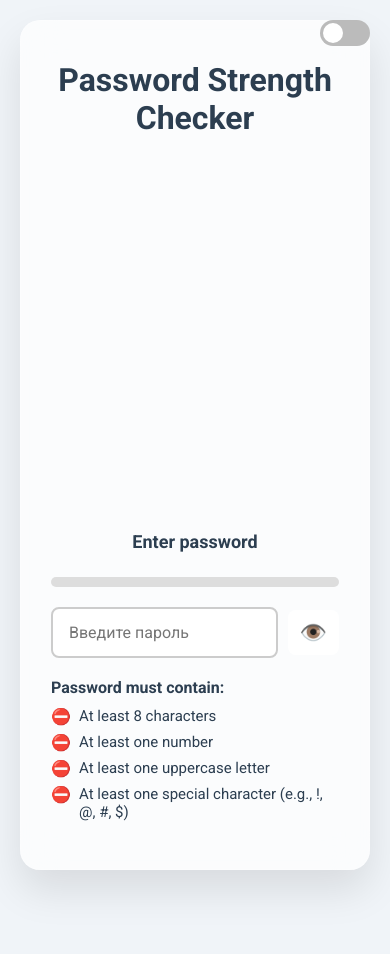
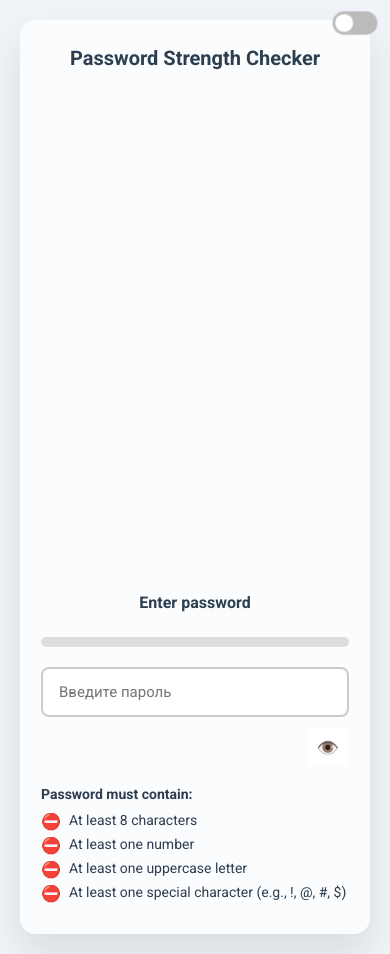
Before and after one commit to HannaKravchuk/password, a website: page index.html in a window 390 px wide. Before the commit the page ends 890 px from the top, so only its background shows below. Drawn offline with Linux system fonts and the light colour scheme.

Commit message:
darkmobilde

```diff
--- a/styles.css
+++ b/styles.css
@@ -286,3 +286,53 @@ input:checked + .slider:before {
 .strong .character {
     background-image: url('images/strong.png');
 }
+
+/* ======== MOBILE ADAPTATION ======== */
+@media (max-width: 600px) {
+    .password-checker {
+        padding: 25px 20px;
+        border-radius: 16px;
+    }
+
+    .password-checker h1 {
+        font-size: 20px;
+    }
+
+    .character {
+        aspect-ratio: 3 / 5;
+    }
+
+    .strength-text {
+        font-size: 16px;
+    }
+
+    .password-input {
+        flex-direction: column;
+        gap: 12px;
+    }
+
+    .password-input input {
+        width: 100%;
+        font-size: 15px;
+    }
+
+    .password-input button {
+        align-self: flex-end;
+        font-size: 18px;
+        padding: 8px 10px;
+    }
+
+    .requirements p {
+        font-size: 14px;
+    }
+
+    .requirements ul li {
+        font-size: 14px;
+    }
+
+    .theme-toggle {
+        top: 10px;
+        right: 10px;
+        transform: scale(0.9);
+    }
+}
```
